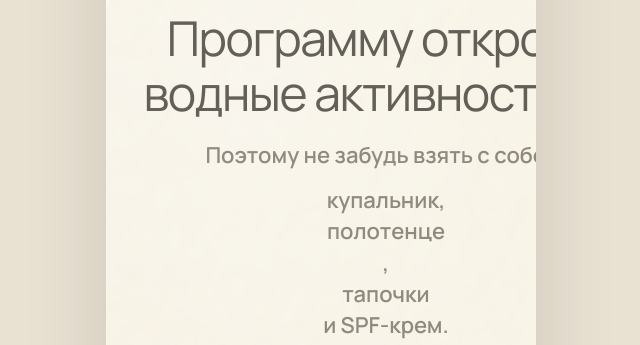
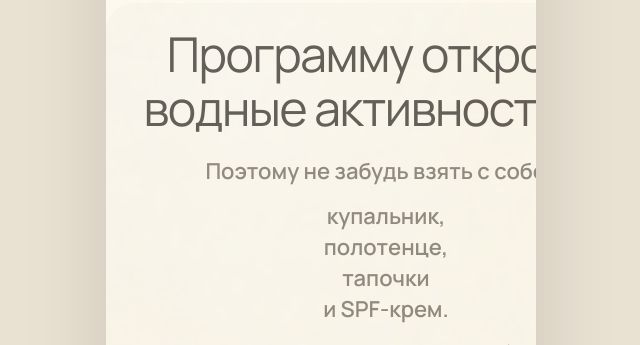
Before and after one commit to amusedbymuseic-hash/belka-party-invitation, a plain HTML site: page index.html in a window 1280 px wide. Shown: the part 3600-3945 px from the top of the page, without its empty margins (319-959 px from the left). Drawn offline with Linux system fonts and the light colour scheme.

Commit message:
Update index.html

```diff
--- a/index.html
+++ b/index.html
@@ -53,7 +53,7 @@
       <div class="copy water-copy reveal">
         <p class="water-title">Программу откроют<br>водные активности 🌊</p>
         <p>Поэтому не забудь взять с собой:</p>
-        <p class="water-list">купальник,<br>полотенце<br>,<br>тапочки<br>и SPF-крем.</p>
+        <p class="water-list">купальник,<br>полотенце,<br>тапочки<br>и SPF-крем.</p>
         <p class="water-secret">Остальное — сюрприз :)</p>
       </div>
 
```
